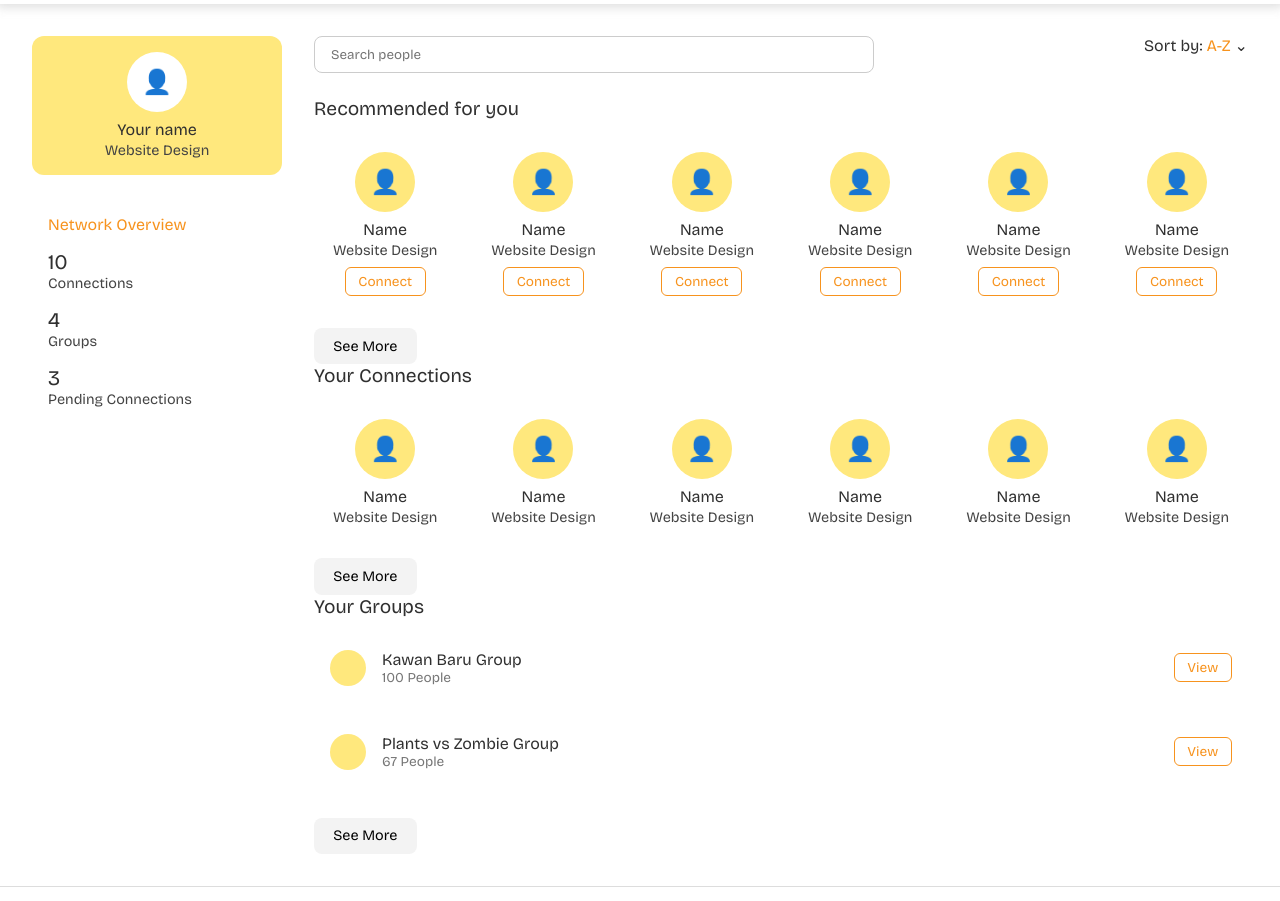
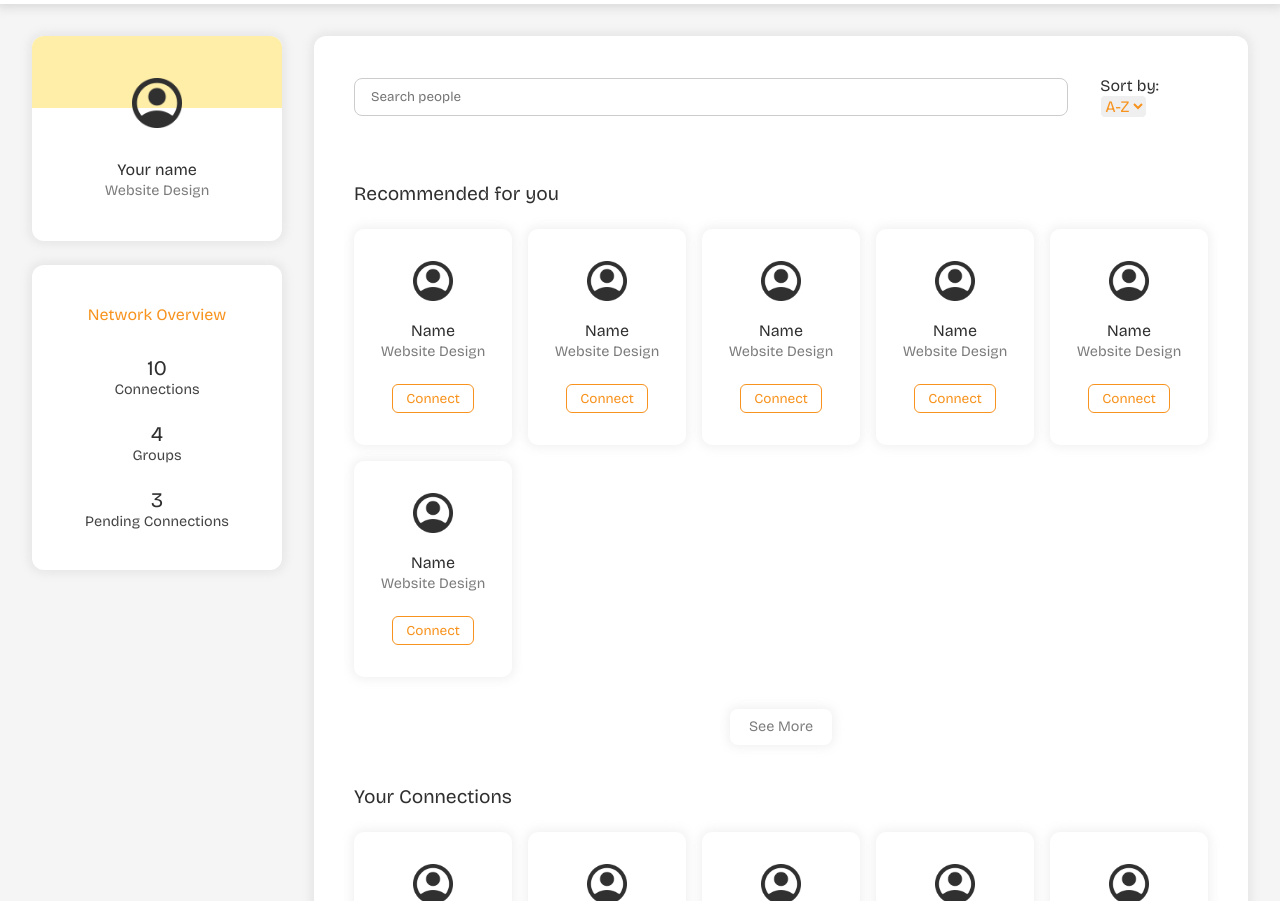
Before and after one commit to Polymari/prolance-website, a plain HTML site: page src/Networks/Networks.html in a window 1280 px wide. Shown: the part 64-965 px from the top of the page. Drawn offline with nearby package versions, Linux system fonts and the light colour scheme.

Commit message:
changing networks and navbar page

```diff
--- a/src/Networks/Networks.css
+++ b/src/Networks/Networks.css
@@ -1,3 +1,7 @@
+body {
+  background-color: #f5f5f5 !important;
+}
+
 main {
   display: flex;
   gap: 2rem;
@@ -9,16 +13,25 @@ aside {
 }
 
 .profile-card {
-  background-color: #ffe87d;
+  background-color: white;
   text-align: center;
-  padding: 1rem;
   border-radius: 12px;
   margin-bottom: 1.5rem;
+  box-shadow: 0px 0px 10px 3px #a6a6a630;
+  display: flex;
+  flex-direction: column;
+  width: 100%;
+  height: 12.8rem;
+}
+
+.profile-card-yellow {
+  background-color: #ffeea8;
+  width: 100%;
+  height: 35%;
+  border-radius: 12px 12px 0 0;
 }
 
 .avatar {
-  background: white;
-  border-radius: 50%;
   width: 60px;
   height: 60px;
   margin: 0 auto 0.5rem;
@@ -28,26 +41,45 @@ aside {
   font-size: 1.5rem;
 }
 
+.content {
+  position: relative;
+  top: 1.5rem;
+}
+
+.avatar img {
+  height: 50px;
+  width: 50px;
+  margin-top: 2rem;
+}
+
 .name {
   font-weight: 600;
   margin-bottom: 0.2rem;
+  padding-top: 2rem;
+  font-size: 16px;
 }
 
 .role {
   font-size: 0.9rem;
-  color: #444;
+  color: #7d7c7c;
+  margin-bottom: 1rem;
 }
 
 .network-overview {
   background-color: white;
   padding: 1rem;
   border-radius: 12px;
+  box-shadow: 0px 0px 10px 3px #a6a6a630;
 }
 
 .network-overview h3 {
   color: #f7931e;
   font-size: 1rem;
-  margin-bottom: 1rem;
+  margin-bottom: 2rem;
+  margin-top: 1.5rem;
+  justify-content: center;
+  align-items: center;
+  display: flex;
 }
 
 .stat {
@@ -56,44 +88,71 @@ aside {
 
 .stat strong {
   font-size: 1.3rem;
+  justify-content: center;
+  align-items: center;
+  display: flex;
 }
 
 .stat span {
   display: block;
   color: #444;
   font-size: 0.9rem;
+  justify-content: center;
+  align-items: center;
+  display: flex;
+  margin-bottom: 1.5rem;
 }
 
 .main-content {
   flex: 1;
+  background-color: white;
+  padding: 2.5rem;
+  border-radius: 12px;
+  box-shadow: 0px 0px 10px 3px #a6a6a630;
 }
 
 .search-sort {
   display: flex;
-  justify-content: space-between;
+  justify-content: flex-start;
   margin-bottom: 1.5rem;
+  gap: 2rem;
+  align-items: center;
 }
 
 .search-sort input {
   padding: 0.6rem 1rem;
-  width: 60%;
+  width: 85%;
   border: 1px solid #ccc;
   border-radius: 8px;
 }
 
-.sort .highlight {
+.sort-by {
+  font-size: 1rem;
   color: #f7931e;
+  border-radius: 5px;
+  border-color: white;
 }
 
 .section h2 {
   font-size: 1.2rem;
-  margin-bottom: 1rem;
+  margin-bottom: 1.5rem;
+  margin-top: 2.5rem;
+  width: 100%;
+  text-align: left;
+}
+
+.section {
+  display: flex;
+  justify-content: center;
+  flex-direction: column;
+  align-items: center;
 }
 
 .card-grid {
   display: grid;
   grid-template-columns: repeat(auto-fill, minmax(140px, 1fr));
   gap: 1rem;
+  width: 100%;
 }
 
 .user-card {
@@ -101,6 +160,12 @@ aside {
   border-radius: 10px;
   text-align: center;
   padding: 1rem;
+  box-shadow: 0px 0px 10px 3px #a6a6a625;
+}
+
+.user-card:hover {
+  transform: translateY(-5px) scale(102%);
+  transition: transform 0.3s;
 }
 
 .user-card .connect-btn {
@@ -112,6 +177,27 @@ aside {
   border-radius: 6px;
   cursor: pointer;
   font-size: 0.85rem;
+  margin-bottom: 1rem;
+}
+
+.connect-btn:hover {
+  color: white;
+  background: #f7931e;
+  transition: background 0.35s;
+}
+
+.avatar-connect img {
+  height: 2.5rem;
+  width: 2.5rem;
+  margin-top: 1rem;
+  margin-bottom: -1rem;
+}
+
+.avatar-connections img {
+  height: 2.5rem;
+  width: 2.5rem;
+  margin-top: 1rem;
+  margin-bottom: -1rem;
 }
 
 .group-card {
@@ -122,6 +208,13 @@ aside {
   border-radius: 10px;
   padding: 1rem;
   margin-bottom: 1rem;
+  width: 100%;
+  box-shadow: 0px 0px 10px 3px #a6a6a625;
+}
+
+.group-card:hover {
+  transform: translateY(-5px) scale(101%);
+  transition: transform 0.3s;
 }
 
 .group-icon {
@@ -132,6 +225,8 @@ aside {
 
 .yellow {
   background-color: #ffe87d;
+  margin-top: 0.5rem;
+  margin-bottom: 0.5rem;
 }
 
 .group-info {
@@ -158,12 +253,46 @@ aside {
   font-size: 0.85rem;
 }
 
+.view-btn:hover {
+  color: white;
+  background: #f7931e;
+  transition: background 0.35s;
+}
+
 .see-more {
-  margin-top: 1rem;
-  background-color: #f3f3f3;
+  margin-top: 2rem;
+  background-color: white;
   border: none;
   padding: 0.6rem 1.2rem;
   border-radius: 8px;
   cursor: pointer;
   font-size: 0.9rem;
+  color: #7d7c7c;
+  box-shadow: 0px 0px 10px 3px #a6a6a625;
+  max-width: 150px;
 }
+
+.see-more:hover {
+  background: #ffeea8;
+  color: #f7931e;
+  transition: background 0.35s;
+}
+
+.see-more-group {
+  margin-top: 1rem;
+  background-color: white;
+  border: none;
+  padding: 0.6rem 1.2rem;
+  border-radius: 8px;
+  cursor: pointer;
+  font-size: 0.9rem;
+  color: #7d7c7c;
+  box-shadow: 0px 0px 10px 3px #a6a6a625;
+  max-width: 150px;
+}
+
+.see-more-group:hover {
+  background: #ffeea8;
+  color: #f7931e;
+  transition: background 0.35s;
+}
--- a/src/Networks/Networks.html
+++ b/src/Networks/Networks.html
@@ -30,9 +30,17 @@
     <main>
       <aside>
         <div class="profile-card">
-          <div class="avatar">👤</div>
-          <div class="name">Your name</div>
-          <div class="role">Website Design</div>
+          <span class="profile-card-yellow">
+            <div class="content">
+              <div class="avatar">
+                <a href="#"
+                  ><img src="/assets/img/profile.png" alt="profile icon"
+                /></a>
+              </div>
+              <div class="name">Your name</div>
+              <div class="role">Website Design</div>
+            </div>
+          </span>
         </div>
 
         <div class="network-overview">
@@ -55,46 +63,74 @@
       <section class="main-content">
         <div class="search-sort">
           <input type="text" placeholder="Search people" />
-          <div class="sort">Sort by: <span class="highlight">A-Z</span> ⌄</div>
+          <div class="sort">
+            <span>Sort by:</span>
+            <select class="sort-by">
+              <option value="option-1">A-Z</option>
+              <option value="option-2">Z-A</option>
+            </select>
+          </div>
         </div>
 
         <div class="section">
           <h2>Recommended for you</h2>
           <div class="card-grid">
-            <!-- Repeat this card -->
             <div class="user-card">
-              <div class="avatar yellow">👤</div>
-              <div class="name">Name</div>
-              <div class="role">Website Design</div>
-              <button class="connect-btn">Connect</button>
-            </div>
-            <!-- copy this 5x for accuracy -->
-            <div class="user-card">
-              <div class="avatar yellow">👤</div>
+              <div class="avatar-connect">
+                <a href="#"
+                  ><img src="/assets/img/profile.png" alt="profile icon"
+                /></a>
+              </div>
               <div class="name">Name</div>
               <div class="role">Website Design</div>
               <button class="connect-btn">Connect</button>
             </div>
             <div class="user-card">
-              <div class="avatar yellow">👤</div>
+              <div class="avatar-connect">
+                <a href="#"
+                  ><img src="/assets/img/profile.png" alt="profile icon"
+                /></a>
+              </div>
               <div class="name">Name</div>
               <div class="role">Website Design</div>
               <button class="connect-btn">Connect</button>
             </div>
             <div class="user-card">
-              <div class="avatar yellow">👤</div>
+              <div class="avatar-connect">
+                <a href="#"
+                  ><img src="/assets/img/profile.png" alt="profile icon"
+                /></a>
+              </div>
               <div class="name">Name</div>
               <div class="role">Website Design</div>
               <button class="connect-btn">Connect</button>
             </div>
             <div class="user-card">
-              <div class="avatar yellow">👤</div>
+              <div class="avatar-connect">
+                <a href="#"
+                  ><img src="/assets/img/profile.png" alt="profile icon"
+                /></a>
+              </div>
               <div class="name">Name</div>
               <div class="role">Website Design</div>
               <button class="connect-btn">Connect</button>
             </div>
             <div class="user-card">
-              <div class="avatar yellow">👤</div>
+              <div class="avatar-connect">
+                <a href="#"
+                  ><img src="/assets/img/profile.png" alt="profile icon"
+                /></a>
+              </div>
+              <div class="name">Name</div>
+              <div class="role">Website Design</div>
+              <button class="connect-btn">Connect</button>
+            </div>
+            <div class="user-card">
+              <div class="avatar-connect">
+                <a href="#"
+                  ><img src="/assets/img/profile.png" alt="profile icon"
+                /></a>
+              </div>
               <div class="name">Name</div>
               <div class="role">Website Design</div>
               <button class="connect-btn">Connect</button>
@@ -107,32 +143,56 @@
           <h2>Your Connections</h2>
           <div class="card-grid">
             <div class="user-card">
-              <div class="avatar yellow">👤</div>
+              <div class="avatar-connections">
+                <a href="#"
+                  ><img src="/assets/img/profile.png" alt="profile icon"
+                /></a>
+              </div>
               <div class="name">Name</div>
               <div class="role">Website Design</div>
             </div>
             <div class="user-card">
-              <div class="avatar yellow">👤</div>
+              <div class="avatar-connections">
+                <a href="#"
+                  ><img src="/assets/img/profile.png" alt="profile icon"
+                /></a>
+              </div>
               <div class="name">Name</div>
               <div class="role">Website Design</div>
             </div>
             <div class="user-card">
-              <div class="avatar yellow">👤</div>
+              <div class="avatar-connections">
+                <a href="#"
+                  ><img src="/assets/img/profile.png" alt="profile icon"
+                /></a>
+              </div>
               <div class="name">Name</div>
               <div class="role">Website Design</div>
             </div>
             <div class="user-card">
-              <div class="avatar yellow">👤</div>
+              <div class="avatar-connections">
+                <a href="#"
+                  ><img src="/assets/img/profile.png" alt="profile icon"
+                /></a>
+              </div>
               <div class="name">Name</div>
               <div class="role">Website Design</div>
             </div>
             <div class="user-card">
-              <div class="avatar yellow">👤</div>
+              <div class="avatar-connections">
+                <a href="#"
+                  ><img src="/assets/img/profile.png" alt="profile icon"
+                /></a>
+              </div>
               <div class="name">Name</div>
               <div class="role">Website Design</div>
             </div>
             <div class="user-card">
-              <div class="avatar yellow">👤</div>
+              <div class="avatar-connections">
+                <a href="#"
+                  ><img src="/assets/img/profile.png" alt="profile icon"
+                /></a>
+              </div>
               <div class="name">Name</div>
               <div class="role">Website Design</div>
             </div>
@@ -159,7 +219,7 @@
             </div>
             <button class="view-btn">View</button>
           </div>
-          <button class="see-more">See More</button>
+          <button class="see-more-group">See More</button>
         </div>
       </section>
     </main>
--- a/src/global.css
+++ b/src/global.css
@@ -34,11 +34,12 @@ nav {
 nav > a {
   text-decoration: none;
   color: #303030;
-  font-size: 0.95rem;
+  font-size: 1rem;
 }
 
 nav > a:hover {
   color: #ef8508;
+  text-decoration: underline;
 }
 
 .profile-icon {
@@ -55,6 +56,10 @@ nav > a:hover {
 }
 
 .profile-icon img {
+  height: 1.5rem;
+}
+
+.profile-icon img:hover {
   height: 1.5rem;
 }
 
```
